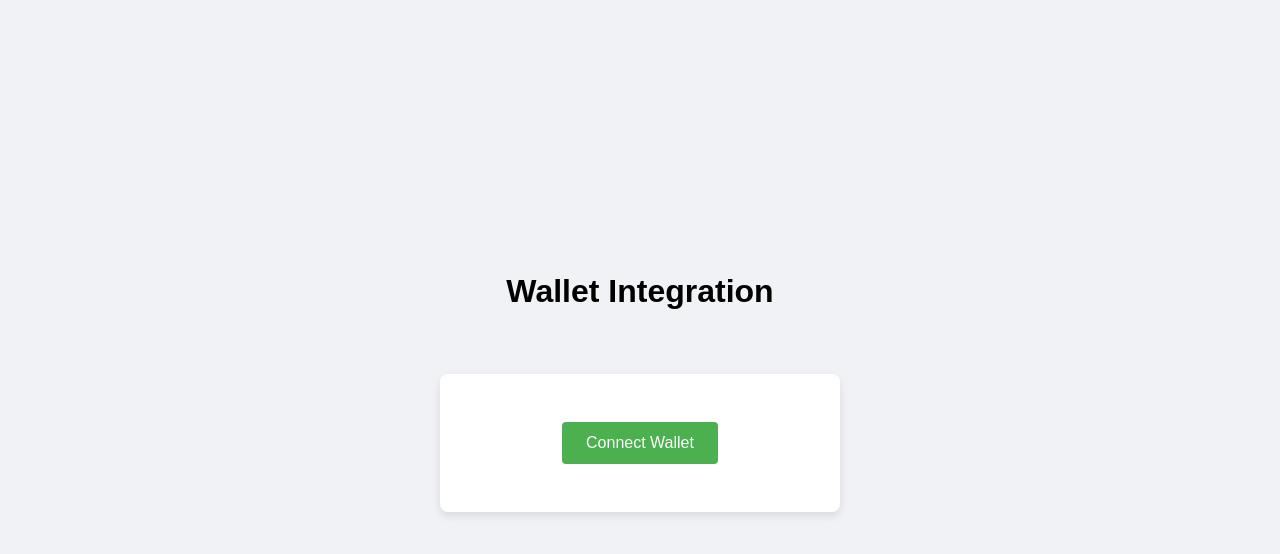
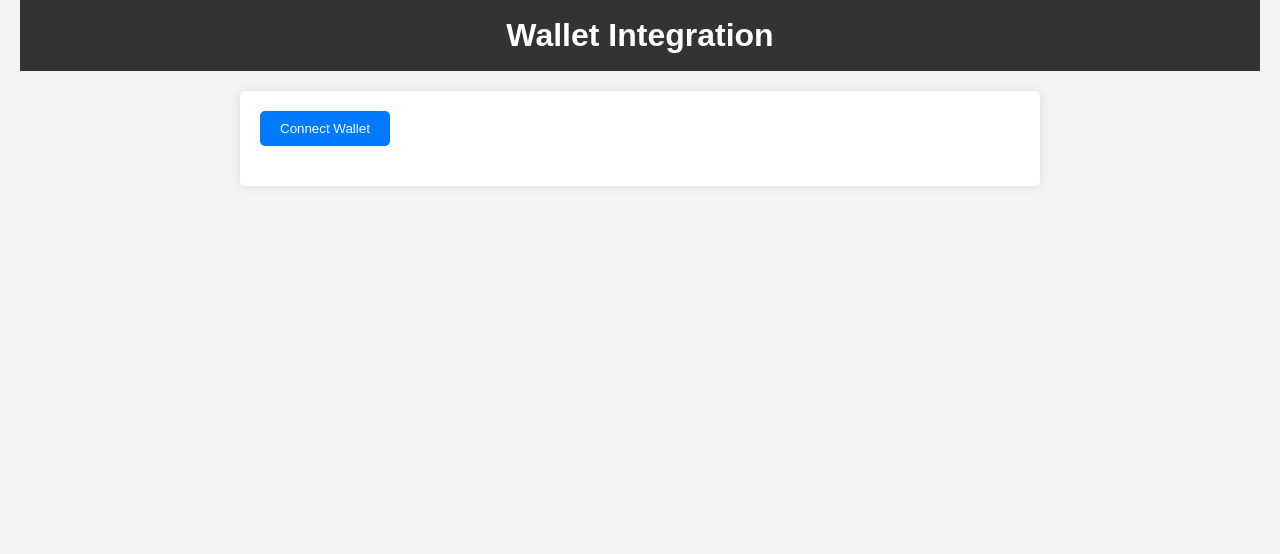
Before and after one commit to SpearOnNear/wallet, a plain HTML site: page index.html in a window 1280 px wide. Drawn offline with Linux system fonts and the light colour scheme.

Commit message:
New Update

```diff
--- a/index.html
+++ b/index.html
@@ -13,22 +13,22 @@
 
     <main>
         <section id="mainPage">
-            <button id="connectWalletButton" class="btn">Connect Wallet</button>
+            <button id="connectWalletButton">Connect Wallet</button>
         </section>
 
-        <section id="successPage" class="hidden">
+        <section id="successPage" style="display: none;">
             <h2>Wallet Connected</h2>
-            <p id="accountId" class="info"></p>
-            <p id="publicKey" class="info"></p>
-            <button id="signTransactionButton" class="btn">Sign Transaction</button>
+            <p id="accountId"></p>
+            <p id="publicKey"></p>
+            <button id="signTransactionButton">Sign Transaction</button>
         </section>
 
-        <section id="transactionPage" class="hidden">
-            <h2>Continue</h2>
-            <p id="transactionHashes" class="info"></p>
+        <section id="transactionPage" style="display: none;">
+            <h2>Transaction Signed</h2>
+            <p id="transactionHashes"></p>
         </section>
     </main>
-    <script src="https://telegram.org/js/telegram-web-app.js"></script>
+
     <script src="script.js"></script>
 </body>
 </html>
--- a/style.css
+++ b/style.css
@@ -1,90 +1,70 @@
-/* General styles */
-body {
-  font-family: Arial, sans-serif;
-  background-color: #f0f2f5;
+/* General Reset */
+* {
   margin: 0;
   padding: 0;
-  display: flex;
-  flex-direction: column;
-  align-items: center;
-  justify-content: center;
-  height: 100vh;
   box-sizing: border-box;
 }
 
-header {
-  /* background-color: #4CAF50; */
-  color: rgb(0, 0, 0);
-  padding: 1rem;
-  width: 100%;
-  text-align: center;
-  /* box-shadow: 0 2px 4px rgba(0, 0, 0, 0.1); */
-  box-sizing: border-box;
+/* Body Styling */
+body {
+  font-family: Arial, sans-serif;
+  line-height: 1.6;
+  background-color: #f4f4f4;
+  color: #333;
+  padding: 0 20px;
 }
 
-main {
-  display: flex;
-  flex-direction: column;
-  align-items: center;
-  justify-content: center;
-  width: 90%;
-  max-width: 400px;
-  margin: 2rem auto;
-  padding: 2rem;
-  background-color: white;
-  box-shadow: 0 4px 8px rgba(0, 0, 0, 0.1);
-  border-radius: 8px;
-  box-sizing: border-box;
+/* Header Styling */
+header {
+  background: #333;
+  color: #fff;
+  padding: 10px 0;
+  text-align: center;
 }
 
-h1, h2 {
-  margin: 0 0 1rem;
+/* Main Section Styling */
+main {
+  max-width: 800px;
+  margin: 20px auto;
+  background: #fff;
+  padding: 20px;
+  box-shadow: 0 0 10px rgba(0, 0, 0, 0.1);
+  border-radius: 5px;
 }
 
-.hidden {
-  display: none;
+/* Section Styling */
+section {
+  margin-bottom: 20px;
 }
 
-.info {
-  background-color: #e7f3ff;
-  border-left: 4px solid #2196F3;
-  margin: 1rem 0;
-  padding: 0.5rem;
-  width: 100%;
-  word-wrap: break-word;
-  border-radius: 4px;
+/* Button Styling */
+button {
+  display: inline-block;
+  background: #007BFF;
+  color: #fff;
+  border: none;
+  padding: 10px 20px;
+  cursor: pointer;
+  border-radius: 5px;
+  transition: background 0.3s ease;
 }
 
-.btn {
-  background-color: #4CAF50;
-  color: white;
-  border: none;
-  padding: 0.75rem 1.5rem;
-  text-align: center;
-  text-decoration: none;
-  display: inline-block;
-  font-size: 1rem;
-  margin: 1rem 0;
-  cursor: pointer;
-  border-radius: 4px;
-  transition: background-color 0.3s ease;
+button:hover {
+  background: #0056b3;
 }
 
-.btn:hover {
-  background-color: #45a049;
-}
+/* Responsive Styling */
+@media (max-width: 600px) {
+  body {
+      padding: 0 10px;
+  }
 
-@media (max-width: 600px) {
   main {
+      padding: 15px;
+  }
+
+  button {
       width: 100%;
-      padding: 1rem;
-      margin: 1rem;
+      padding: 15px;
   }
 }
-
-@media (min-width: 600px) and (max-width: 1200px) {
-  main {
-      max-width: 80%;
-      padding: 1.5rem;
-  }
-}
```
